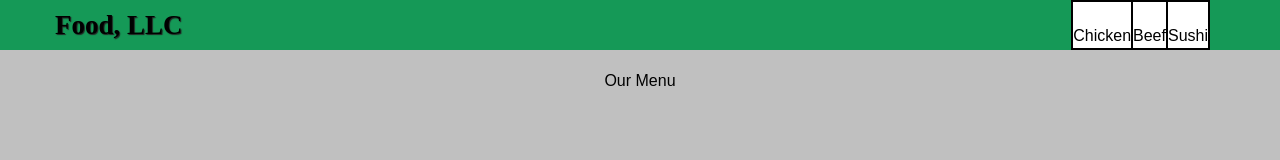
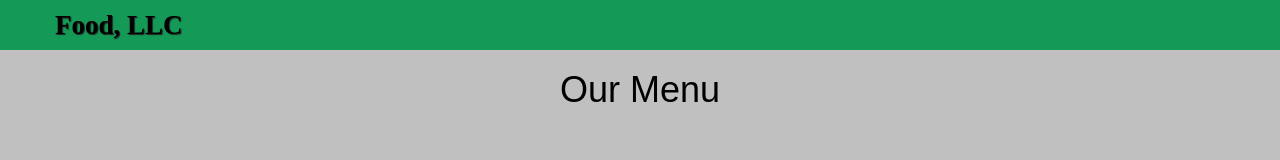
Before and after one commit to kgcbvd/coursera-html-css-javascript-for-web-developers, a plain HTML site: page module3-solution/index.html in a window 1280 px wide. Drawn offline with Linux system fonts and the light colour scheme.

Commit message:
new page heading and change list

```diff
--- a/module3-solution/css/styles.css
+++ b/module3-solution/css/styles.css
@@ -43,6 +43,7 @@ body {
     margin-right: 15px;
 }
 
+/*
 #nav-list {
     margin-top: 0;
     border: 1px solid black;
@@ -58,4 +59,4 @@ body {
 }
 #nav-list a span {
     font-size: 1.8em;
-}
+}*/
--- a/module3-solution/index.html
+++ b/module3-solution/index.html
@@ -26,10 +26,10 @@
           </div>
 
           <div id="collapsable-nav" class="collapse navbar-collapse">
-             <ul id="nav-list" class="nav navbar-nav navbar-right">
-              <li><span></span><br class="hidden-xs"> Chicken</li>
-               <li><span></span><br class="hidden-xs"> Beef</li>
-               <li><span></span><br class="hidden-xs"> Sushi</li>
+             <ul id="nav-list" class="nav navbar-nav navbar-right visible-xs">
+              <li><br class="hidden-xs"> Chicken</li>
+               <li><br class="hidden-xs"> Beef</li>
+               <li><br class="hidden-xs"> Sushi</li>
              </ul><!-- #nav-list -->
           </div><!-- .collapse .navbar-collapse -->
         </div>
@@ -37,7 +37,7 @@
 
     </header>
 
-    <div id="xs-deliver" class="text-center">Our Menu</div>
+    <h1 class="text-center">Our Menu</h>
 
   <!-- jQuery (Bootstrap JS plugins depend on it) -->
   <script src="js/jquery-1.11.3.min.js"></script>
```
